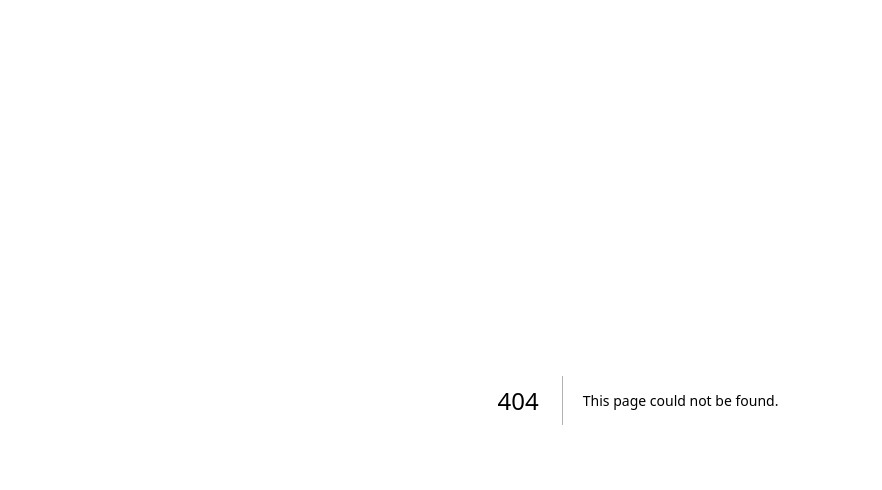
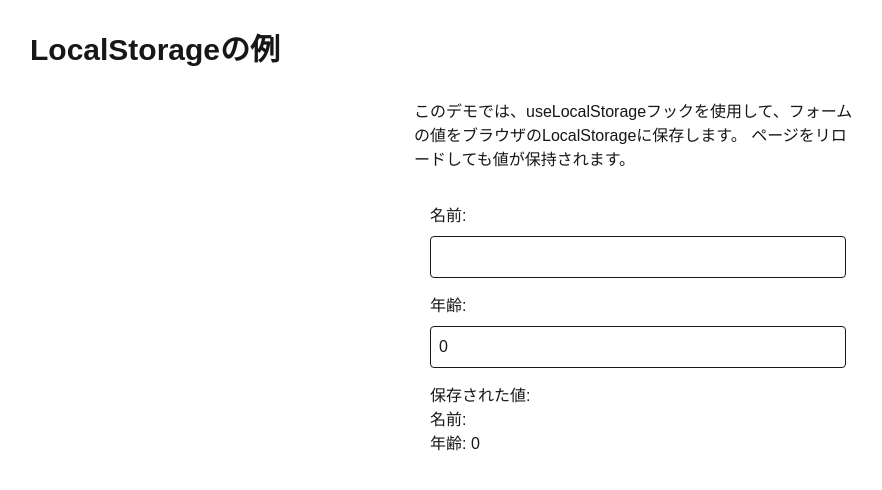
Before and after one commit to fukadashigeru/custom-hooks-practice, a Next.js app: page /local-storage in a window 1280 px wide. Before the commit this address had no page. Shown: the top 490 px of the page, without its empty margins (2-884 px from the left). Built offline with nearby package versions, Linux system fonts and the light colour scheme.

Commit message:
add useLocalStorage and useCounter

```diff
--- /dev/null
+++ b/src/app/counter/page.tsx
@@ -0,0 +1,10 @@
+import { Counter } from '../../components/Counter';
+
+export default function CounterPage() {
+  return (
+    <main className="min-h-screen p-8">
+      <h1 className="text-3xl font-bold mb-8">カウンターの例</h1>
+      <Counter />
+    </main>
+  );
+}
--- /dev/null
+++ b/src/app/local-storage/page.tsx
@@ -0,0 +1,16 @@
+import { LocalStorageDemo } from '../../components/LocalStorageDemo';
+
+export default function LocalStoragePage() {
+  return (
+    <main className="min-h-screen p-8">
+      <h1 className="text-3xl font-bold mb-8">LocalStorageの例</h1>
+      <div className="max-w-md mx-auto">
+        <p className="mb-4">
+          このデモでは、useLocalStorageフックを使用して、フォームの値をブラウザのLocalStorageに保存します。
+          ページをリロードしても値が保持されます。
+        </p>
+        <LocalStorageDemo />
+      </div>
+    </main>
+  );
+}
--- a/src/app/page.tsx
+++ b/src/app/page.tsx
@@ -1,4 +1,6 @@
 import Image from "next/image";
+import { Counter } from '../components/Counter';
+import Link from 'next/link';
 
 export default function Home() {
   return (
@@ -49,6 +51,30 @@ export default function Home() {
           >
             Read our docs
           </a>
+        </div>
+        <Counter />
+        <div className="space-y-4">
+          <div className="p-4 border rounded">
+            <h2 className="text-xl font-semibold mb-2">カウンターの例</h2>
+            <p className="mb-4">シンプルなカウンター機能を実装した例です。</p>
+            <Link
+              href="/counter"
+              className="inline-block px-4 py-2 bg-blue-500 text-white rounded hover:bg-blue-600"
+            >
+              カウンターを見る
+            </Link>
+          </div>
+
+          <div className="p-4 border rounded">
+            <h2 className="text-xl font-semibold mb-2">LocalStorageの例</h2>
+            <p className="mb-4">ブラウザのLocalStorageを使用してデータを永続化する例です。</p>
+            <Link
+              href="/local-storage"
+              className="inline-block px-4 py-2 bg-blue-500 text-white rounded hover:bg-blue-600"
+            >
+              LocalStorageデモを見る
+            </Link>
+          </div>
         </div>
       </main>
       <footer className="row-start-3 flex gap-[24px] flex-wrap items-center justify-center">
--- /dev/null
+++ b/src/components/Counter.tsx
@@ -0,0 +1,33 @@
+"use client";
+
+import { useCounter } from '../hooks/useCounter';
+
+export function Counter() {
+  const { count, increment, decrement, reset } = useCounter(0, 2);
+
+  return (
+    <div className="p-4">
+      <p className="text-xl mb-4">カウント: {count}</p>
+      <div className="space-x-2">
+        <button
+          onClick={increment}
+          className="px-4 py-2 bg-blue-500 text-white rounded hover:bg-blue-600"
+        >
+          増加
+        </button>
+        <button
+          onClick={decrement}
+          className="px-4 py-2 bg-red-500 text-white rounded hover:bg-red-600"
+        >
+          減少
+        </button>
+        <button
+          onClick={reset}
+          className="px-4 py-2 bg-gray-500 text-white rounded hover:bg-gray-600"
+        >
+          リセット
+        </button>
+      </div>
+    </div>
+  );
+}
--- /dev/null
+++ b/src/components/LocalStorageDemo.tsx
@@ -0,0 +1,36 @@
+"use client";
+
+import { useLocalStorage } from '../hooks/useLocalStorage';
+
+export function LocalStorageDemo() {
+  const [name, setName] = useLocalStorage('name', '');
+  const [age, setAge] = useLocalStorage('age', 0);
+
+  return (
+    <div className="p-4 space-y-4">
+      <div>
+        <label className="block mb-2">名前:</label>
+        <input
+          type="text"
+          value={name}
+          onChange={(e) => setName(e.target.value)}
+          className="w-full p-2 border rounded"
+        />
+      </div>
+      <div>
+        <label className="block mb-2">年齢:</label>
+        <input
+          type="number"
+          value={age}
+          onChange={(e) => setAge(Number(e.target.value))}
+          className="w-full p-2 border rounded"
+        />
+      </div>
+      <div className="mt-4">
+        <p>保存された値:</p>
+        <p>名前: {name}</p>
+        <p>年齢: {age}</p>
+      </div>
+    </div>
+  );
+}
--- /dev/null
+++ b/src/hooks/useCounter.ts
@@ -0,0 +1,20 @@
+"use client";
+
+import { useState } from 'react';
+
+interface UseCounterReturn {
+  count: number;
+  increment: () => void;
+  decrement: () => void;
+  reset: () => void;
+}
+
+export const useCounter = (initialValue = 0, step = 1): UseCounterReturn => {
+  const [count, setCount] = useState(initialValue);
+
+  const increment = () => setCount(prev => prev + step);
+  const decrement = () => setCount(prev => prev - step);
+  const reset = () => setCount(initialValue);
+
+  return { count, increment, decrement, reset };
+};
--- /dev/null
+++ b/src/hooks/useLocalStorage.ts
@@ -0,0 +1,31 @@
+"use client";
+
+import { useState, useEffect } from 'react';
+
+export const useLocalStorage = <T>(key: string, initialValue: T): [T, (value: T) => void] => {
+  const [storedValue, setStoredValue] = useState<T>(() => {
+    if (typeof window === 'undefined') {
+      return initialValue;
+    }
+    try {
+      const item = window.localStorage.getItem(key);
+      return item ? JSON.parse(item) : initialValue;
+    } catch (error) {
+      console.error(error);
+      return initialValue;
+    }
+  });
+
+  const setValue = (value: T) => {
+    try {
+      setStoredValue(value);
+      if (typeof window !== 'undefined') {
+        window.localStorage.setItem(key, JSON.stringify(value));
+      }
+    } catch (error) {
+      console.error(error);
+    }
+  };
+
+  return [storedValue, setValue];
+};
```
